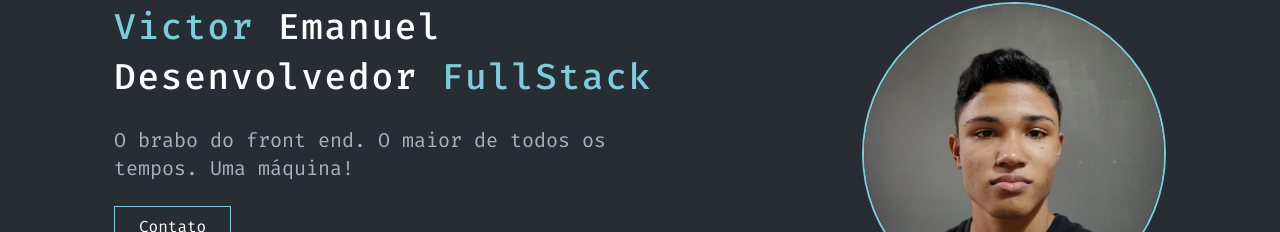
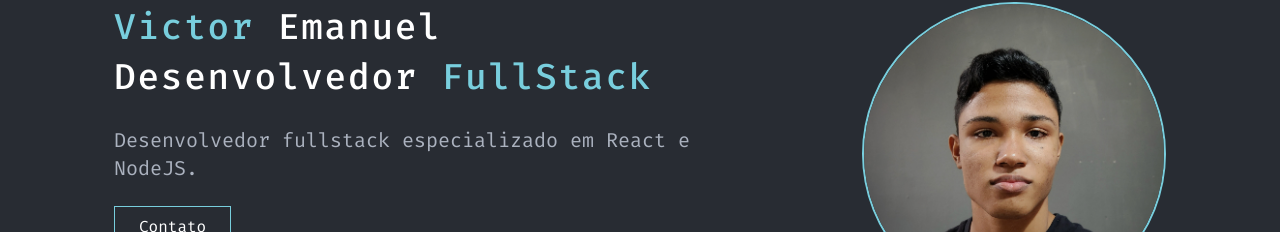
Before and after one commit to VictorEmanuell/portfolio, a Next.js app: page / in a window 1280 px wide. Shown: the part 158-390 px from the top of the page. Built offline with nearby package versions, Linux system fonts and the light colour scheme.

Commit message:
Update Banner.tsx

```diff
--- a/src/components/Banner.tsx
+++ b/src/components/Banner.tsx
@@ -16,7 +16,7 @@ export function Banner() {
                 </p>
 
                 <p className='font-normal text-xl text-gray'>
-                    O brabo do front end. O maior de todos os tempos. Uma máquina!
+                    Desenvolvedor fullstack especializado em React e NodeJS.
                 </p>
 
                 <Button title='Contato' href='https://wa.me/5579988130992'/>
```
